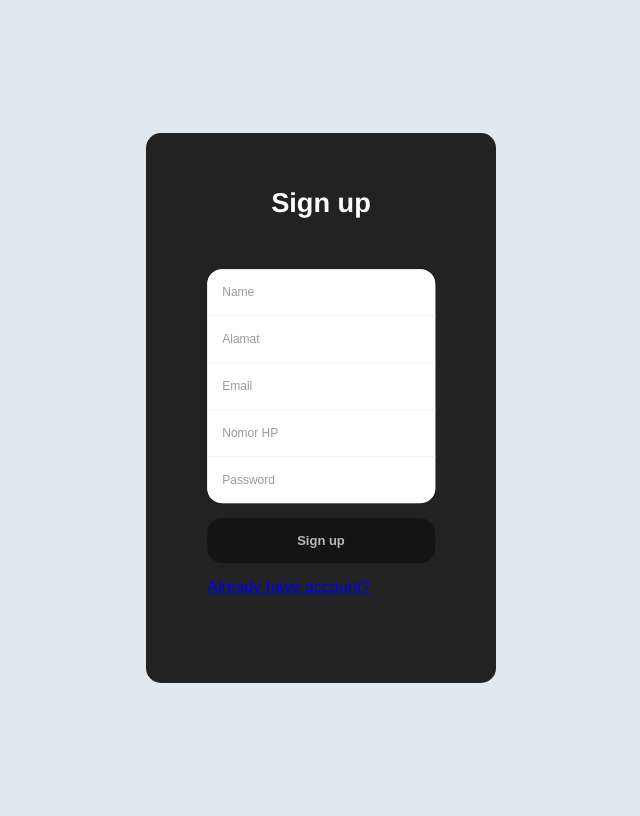
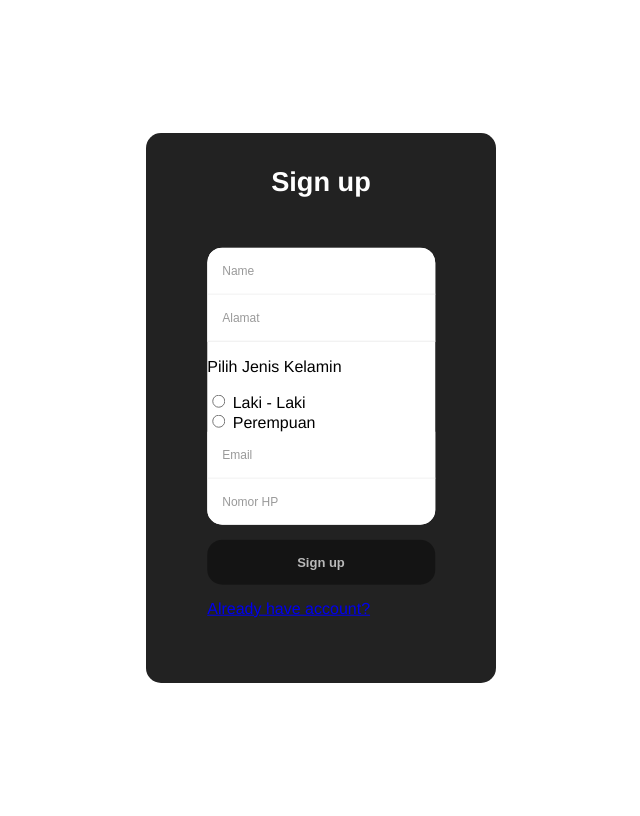
Before and after one commit to TinkerThinkerThings/Tubes-Implementasi-Perangkat-Lunak-Wedding-Organizer, a PHP site: page /RegisterForm.php in a window 1280 px wide. Shown: the whole page, without its empty margins (319-959 px from the left). Run offline with PHP 8.4, Linux system fonts and the light colour scheme.

Commit message:
Menambah File Login dan Register form

```diff
--- a/LoginForm.php
+++ b/LoginForm.php
@@ -7,10 +7,9 @@
     <body>
         <div class="form-structor">
             <div class="signup">
-                <h2 class="form-title" id="signup">Sign up</h2>
+                <h2 class="form-title" id="signup">Log in</h2>
                 <div class="form-holder">
                     <input type="email" class="input" placeholder="Email" />
-                    <input type="password" class="input" placeholder="Password" />
                 </div>
                 <button class="submit-btn">Login</button>
                 <a href="RegisterForm.php"> Create Account</a>
--- a/RegisterForm.php
+++ b/RegisterForm.php
@@ -5,19 +5,25 @@
         <link rel="stylesheet" href="src\style\LoginStyle.css" />
     </head>
     <body>
+        <form action="signupPengguna.php" method="post">
             <div class="form-structor">
                 <div class="signup">
                     <h2 class="form-title" id="signup">Sign up</h2>
                     <div class="form-holder">
-                    <input type="text" class="input" placeholder="Name" />
-                    <input type="text" class="input" placeholder="Alamat" />
-                    <input type="email" class="input" placeholder="Email" />
-                    <input type="text" class="input" placeholder="Nomor HP" />
-                    <input type="password" class="input" placeholder="Password" />
+                        <input type="text" class="input" placeholder="Name" name="nama"/>
+                        <input type="textfield" class="input" placeholder="Alamat" name="alamat"/>
+                        <p>Pilih Jenis Kelamin</p>
+                        <input type="radio" id="laki" name="jenisKelamin" value="Laki - Laki">
+                        <label for="laki">Laki - Laki</label><br>
+                        <input type="radio" id="perempuan" name="jenisKelamin" value="Perempuan">
+                        <label for="perempuan">Perempuan</label><br>
+                        <input type="email" class="input" placeholder="Email" name="email"/>
+                        <input type="text" class="input" placeholder="Nomor HP" name="noHP"/>
                     </div>
                     <button class="submit-btn">Sign up</button>
                     <a href="LoginForm.php"> Already have account?</a>
                 </div>
             </div>
+        </form>
     </body>
 </html>
--- a/src/style/loginStyle.css
+++ b/src/style/loginStyle.css
@@ -1,7 +1,7 @@
 html,body {
 	position: relative;
 	min-height: 100vh;
-	background-color: #E1E8EE;
+	background-image: ('src\assets\images\bg-login.jpg');
 	display: flex;
 	align-items: center;
 	justify-content: center;
```
Also changed, not shown: signupPengguna.php (added, +14 -0 lines), 3 other files. Lines whose indentation alone changed are shown as unchanged.
